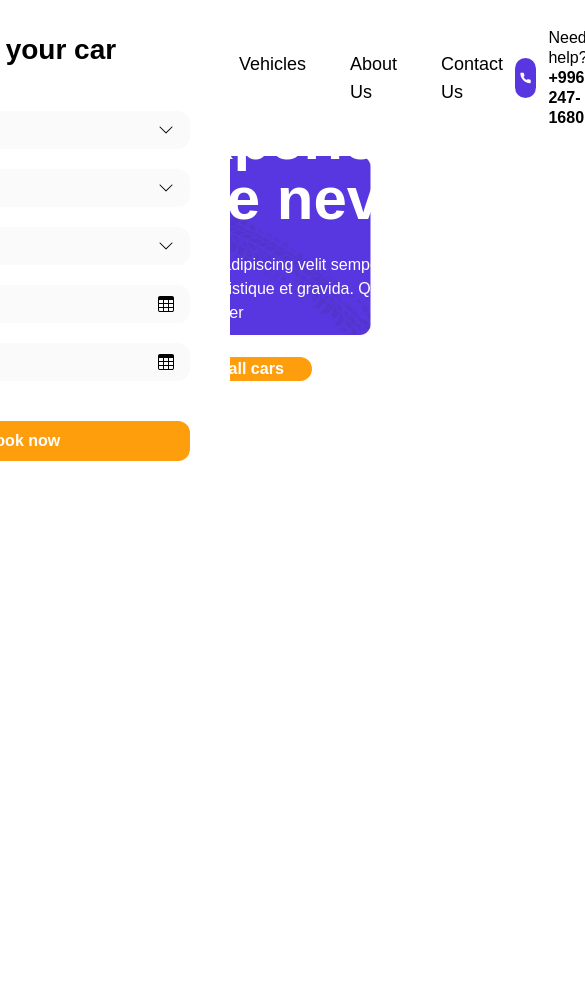
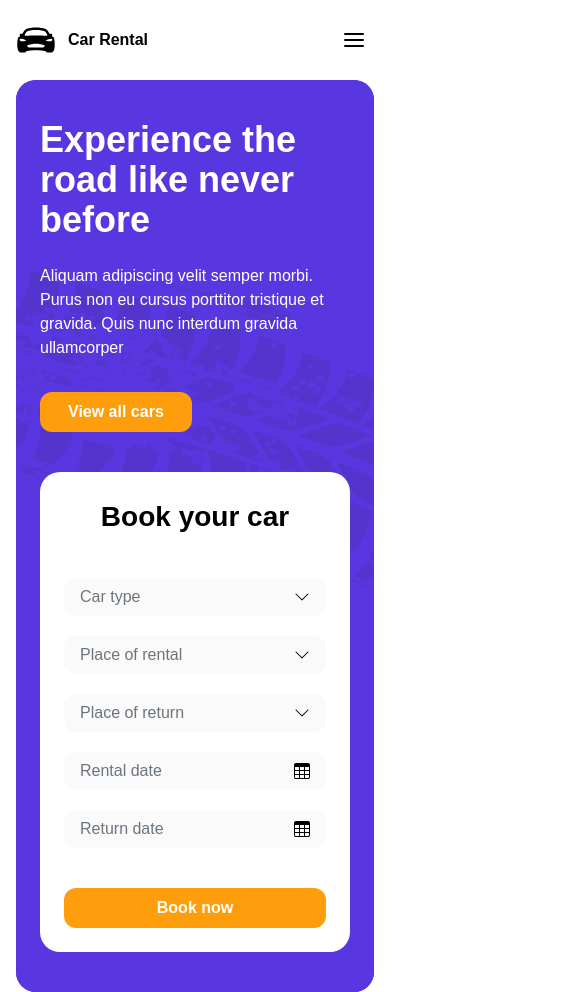
Before and after one commit to Asharulislam/car-rental-web-app, a React (Vite) app: page / in a window 390 px wide. Shown: the top 992 px of the page, 585 px wide, since content can reach past the window. Before the commit the page ends 844 px from the top, so only its background shows below. Built offline with nearby package versions, Linux system fonts and the light colour scheme.

Commit message:
responsive

```diff
--- a/src/app/component/DateField.tsx
+++ b/src/app/component/DateField.tsx
@@ -23,10 +23,10 @@ export default function DateField({ placeholder, className = '', ...rest }: Date
           try {
             e.currentTarget.showPicker();
           } catch {
-            // Older browsers: the user can still type the date
+            //
           }
         }}
-        className="w-full bg-input rounded-xl px-4 py-[9px] pr-10 text-base leading-5 text-text-dark placeholder:text-text-dark cursor-pointer [&::-webkit-calendar-picker-indicator]:hidden"
+        className="w-full bg-input rounded-xl px-4 py-2.25 pr-10 text-base leading-5 text-text-dark placeholder:text-gray-text cursor-pointer [&::-webkit-calendar-picker-indicator]:hidden"
         {...rest}
       />
       <img
--- a/src/app/component/Heading.tsx
+++ b/src/app/component/Heading.tsx
@@ -5,7 +5,7 @@ type HeadingProps = HTMLAttributes<HTMLHeadingElement> & {
 };
 
 const sizes = {
-  1: 'text-6xl font-bold',       // 60px — hero title (Figma)
+  1: 'text-4xl md:text-5xl xl:text-6xl font-bold', // 36px phone → 60px desktop (Figma)
   2: 'text-[28px] font-semibold', // 28px — form / card titles (Figma)
   3: 'text-2xl font-semibold',   // 24px — card titles
 };
--- a/src/app/component/Navbar.tsx
+++ b/src/app/component/Navbar.tsx
@@ -1,3 +1,4 @@
+import { useState } from 'react';
 import { Link, NavLink } from 'react-router-dom';
 import AppImages from '../constants/AppImages';
 import AppRoutes from '../constants/AppRoutes';
@@ -10,17 +11,33 @@ const links = [
   { to: AppRoutes.contact, label: AppStrings.nav.contact },
 ];
 
+function PhoneContact() {
+  return (
+    <div className="flex items-center gap-3">
+      <div className="bg-primary rounded-full size-10 flex items-center justify-center">
+        <img src={AppImages.phone} alt="" className="size-6" />
+      </div>
+      <div className="leading-tight">
+        <p>{AppStrings.contact.needHelp}</p>
+        <p className="font-semibold">{AppStrings.contact.phone}</p>
+      </div>
+    </div>
+  );
+}
+
 export default function Navbar() {
+  const [isMenuOpen, setIsMenuOpen] = useState(false);
+
   return (
-    <header className="max-w-[1440px] mx-auto flex items-center justify-between px-[72px] py-7">
+    <header className="relative max-w-360 mx-auto flex items-center justify-between px-4 md:px-8 xl:px-18 py-5 xl:py-7">
       {/* Left: logo */}
       <Link to={AppRoutes.home} className="flex items-center gap-3">
-        <img src={AppImages.logo} alt={AppStrings.appName} className="size-12" />
+        <img src={AppImages.logo} alt={AppStrings.appName} className="size-10 lg:size-12" />
         <span className="font-inter font-bold text-base">{AppStrings.appName}</span>
       </Link>
 
-      {/* Middle: menu */}
-      <nav className="flex gap-5">
+      {/* Middle: menu (desktop) */}
+      <nav className="hidden lg:flex gap-5">
         {links.map((link) => (
           <NavLink
             key={link.to}
@@ -35,16 +52,43 @@ export default function Navbar() {
         ))}
       </nav>
 
-      {/* Right: phone */}
-      <div className="flex items-center gap-3">
-        <div className="bg-primary rounded-full size-10 flex items-center justify-center">
-          <img src={AppImages.phone} alt="" className="size-6" />
+      {/* Right: phone (desktop) */}
+      <div className="hidden lg:block">
+        <PhoneContact />
+      </div>
+
+      {/* Hamburger button (phone/tablet) */}
+      <button
+        type="button"
+        className="lg:hidden p-2 cursor-pointer"
+        aria-label={isMenuOpen ? AppStrings.nav.closeMenu : AppStrings.nav.openMenu}
+        aria-expanded={isMenuOpen}
+        onClick={() => setIsMenuOpen(!isMenuOpen)}
+      >
+        <img src={isMenuOpen ? AppImages.close : AppImages.menu} alt="" className="size-6" />
+      </button>
+
+      {/* Dropdown menu (phone/tablet) */}
+      {isMenuOpen && (
+        <div className="lg:hidden absolute top-full inset-x-0 z-50 bg-white shadow-lg px-4 md:px-8 py-4 flex flex-col gap-2">
+          {links.map((link) => (
+            <NavLink
+              key={link.to}
+              to={link.to}
+              end
+              onClick={() => setIsMenuOpen(false)}
+              className={({ isActive }) =>
+                `font-inter text-lg py-2 ${isActive ? 'font-bold' : 'font-medium'}`
+              }
+            >
+              {link.label}
+            </NavLink>
+          ))}
+          <div className="pt-4 mt-2 border-t border-input">
+            <PhoneContact />
+          </div>
         </div>
-        <div className="leading-tight">
-          <p>{AppStrings.contact.needHelp}</p>
-          <p className="font-semibold">{AppStrings.contact.phone}</p>
-        </div>
-      </div>
+      )}
     </header>
   );
 }
--- a/src/app/component/SelectField.tsx
+++ b/src/app/component/SelectField.tsx
@@ -17,7 +17,7 @@ export default function SelectField({
       <select
         defaultValue=""
         aria-label={placeholder}
-        className="w-full appearance-none bg-input rounded-xl px-4 py-[9px] pr-10 text-base leading-5 text-text-dark cursor-pointer"
+        className="w-full appearance-none bg-input rounded-xl px-4 py-[9px] pr-10 text-base leading-5 text-gray-text cursor-pointer"
         {...rest}
       >
         <option value="" disabled>
--- a/src/app/constants/AppImages.ts
+++ b/src/app/constants/AppImages.ts
@@ -2,7 +2,9 @@ import banner from '../../assets/banner.png';
 import calendar from '../../assets/calendar.svg';
 import car from '../../assets/car.png';
 import chevronDown from '../../assets/chevron-down.svg';
+import close from '../../assets/close.svg';
 import logo from '../../assets/car.svg';
+import menu from '../../assets/menu.svg';
 import phone from '../../assets/phone.svg';
 
 const AppImages = {
@@ -10,7 +12,9 @@ const AppImages = {
   calendar,
   car,
   chevronDown,
+  close,
   logo,
+  menu,
   phone,
 } as const;
 
--- a/src/app/constants/AppStrings.ts
+++ b/src/app/constants/AppStrings.ts
@@ -6,6 +6,8 @@ const AppStrings = {
     vehicles: "Vehicles",
     about: "About Us",
     contact: "Contact Us",
+    openMenu: "Open menu",
+    closeMenu: "Close menu",
   },
 
   contact: {
--- a/src/app/features/bookings/BookingForm.tsx
+++ b/src/app/features/bookings/BookingForm.tsx
@@ -25,7 +25,7 @@ export default function BookingForm({ className = '' }: BookingFormProps) {
   return (
     <form
       onSubmit={handleSubmit}
-      className={`w-104 bg-white rounded-[20px] p-10 flex flex-col items-center gap-10 text-text-dark ${className}`}
+      className={`w-full max-w-104 bg-white rounded-[20px] p-6 sm:p-10 flex flex-col items-center gap-10 text-text-dark ${className}`}
     >
       <Heading level={2}>{strings.title}</Heading>
 
--- a/src/app/pages/Home.tsx
+++ b/src/app/pages/Home.tsx
@@ -7,19 +7,28 @@ import BookingForm from '../features/bookings/BookingForm';
 
 export default function Home() {
   return (
+    <section className="max-w-360 mx-auto px-4 md:px-8 xl:px-18">
+      <div className="relative bg-primary rounded-[20px] overflow-hidden">
+        {/* Banner stretches behind the content, whatever height it needs */}
+        <img
+          src={AppImages.banner}
+          alt=""
+          className="absolute inset-0 w-full h-full object-cover"
+        />
 
-      <div className="relative">
-        <img src={AppImages.banner} alt="Blue sports car" className="w-full" />
+        {/* Stacked on phone/tablet, side by side on desktop */}
+        <div className="relative px-6 py-10 md:px-10 xl:px-18 xl:min-h-165 flex flex-col xl:flex-row items-center xl:justify-between gap-10">
+          <div className="w-full xl:max-w-171.5 text-text-light">
+            <Heading>{AppStrings.home.heroTitle}</Heading>
+            <Text className="mt-6 max-w-116">{AppStrings.home.heroText}</Text>
+            <Button variant="secondary" className="mt-8">
+              {AppStrings.home.viewAllCars}
+            </Button>
+          </div>
 
-        <div className="absolute inset-y-0 left-40 flex flex-col justify-center max-w-600px text-text-light">
-          <Heading className='w-2xl'>{AppStrings.home.heroTitle}</Heading>
-          <Text className="mt-6 max-w-116">{AppStrings.home.heroText}</Text>
-          <Button variant="secondary" className="mt-8">
-            {AppStrings.home.viewAllCars}
-          </Button>
+          <BookingForm />
         </div>
-
-        <BookingForm className="absolute right-40 top-1/2 -translate-y-1/2" />
       </div>
+    </section>
   );
 }
```
Also changed, not shown: src/assets/close.svg (added), src/assets/menu.svg (added).
